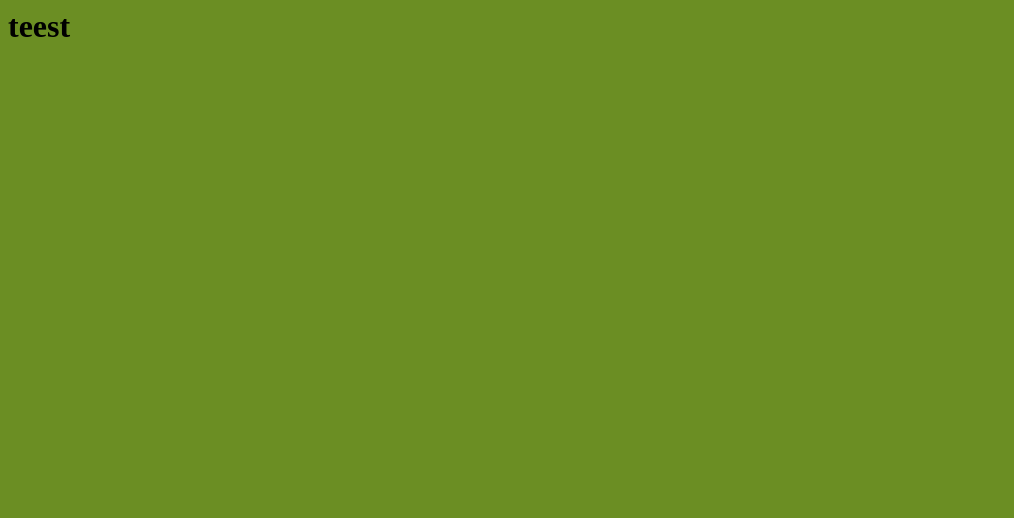
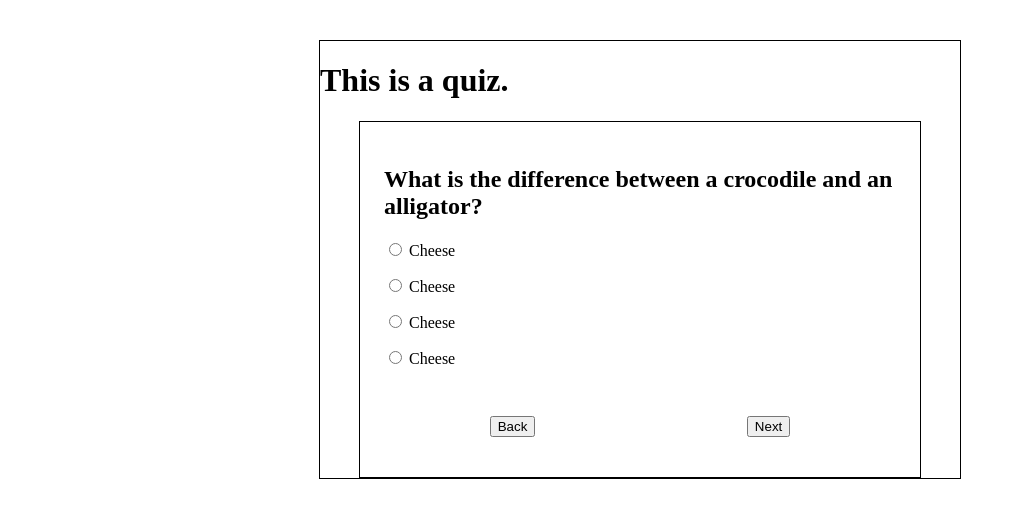
Before and after one commit to staten-island-tech/quiz-game-chocolate-croissants, a website built with Parcel: page src/index.html in a window 1280 px wide. Shown: the whole page, without its empty margins (0-1014 px from the left). Built offline with nearby package versions, Linux system fonts and the light colour scheme.

Commit message:
basic stuff to start off of

```diff
--- a/src/index.html
+++ b/src/index.html
@@ -4,14 +4,50 @@
     <meta charset="UTF-8">
     <meta http-equiv="X-UA-Compatible" content="IE=edge">
     <meta name="viewport" content="width=, initial-scale=1.0">
-    <title>Document</title>
+    <title>Quiz</title>
     <link rel="stylesheet" href="scss/main.scss">
 </head>
 
 <body>
 
-    <h1>teest</h1>
+    <div class="main">
+        <h1 class="main-title">
+            This is a quiz.
+        </h1>
 
+        <div class=main-center>
+            <h2 class="question" id="question">What is the difference between a crocodile and an alligator?</h2>
+            <div class=choices>
+                <div class=choice-a>
+                    <input class="choices-btn choice-1" name="choice-1" type="radio" value="A">
+                    <label for=choice-1>Cheese</label>
+                </div>
+                <div class=choice-b>
+                    <input class="choices-btn choice-2" name="choice-2" type="radio" value="B">
+                    <label for=choice-2>Cheese</label>
+                </div>
+                <div class=choice-c>
+                    <input class="choices-btn choice-3" name="choice-3" type="radio" value="C">
+                    <label for=choice-3>Cheese</label>
+                </div>
+                <div class="choice-d">
+                    <input class="choices-btn choice-4" name="choice-4" type="radio" value="D">
+                    <label for=choice-4>Cheese</label>
+                </div>
+            </div>
+
+            <div class=bottom>
+                <div class=back>
+                    <button class="back-btn" id="back-btn">Back</button>
+                </div>
+                <div class="next">
+                    <button class="next-btn" id="next-btn">Next</button>
+                </div>
+            </div>
+        </div>
+
+
+    </div>
 
     <script src="js/index.js"></script>
 
--- a/src/js/index.js
+++ b/src/js/index.js
@@ -1 +1,6 @@
-console.log("it workie");
+const btn = document.getElementById("next-btn");
+const question = document.getElementById("question");
+
+btn.onclick = function () {
+  question.innerHTML = "test";
+};
--- a/src/scss/main.scss
+++ b/src/scss/main.scss
@@ -1,3 +1,42 @@
-html {
-  background-color: olivedrab;
+html,
+body {
+  margin: 0;
+  padding: 0;
+  box-sizing: border-box;
+  //font-size: 62.5%;
 }
+
+.main {
+  border: 1px solid black;
+  width: 50vw;
+  margin: 5vh auto;
+}
+
+.main-center {
+  border: 1px solid black;
+  width: 80%;
+  margin: auto;
+  padding: 1.5rem;
+}
+
+.choices-btn {
+  display: auto;
+  padding: 2vw auto;
+}
+
+.choice-a,
+.choice-b,
+.choice-c,
+.choice-d {
+  margin: 1rem auto;
+}
+
+.bottom {
+  display: flex;
+  justify-content: space-around;
+}
+
+.back-btn,
+.next-btn {
+  margin: 2rem auto 1rem;
+}
```
